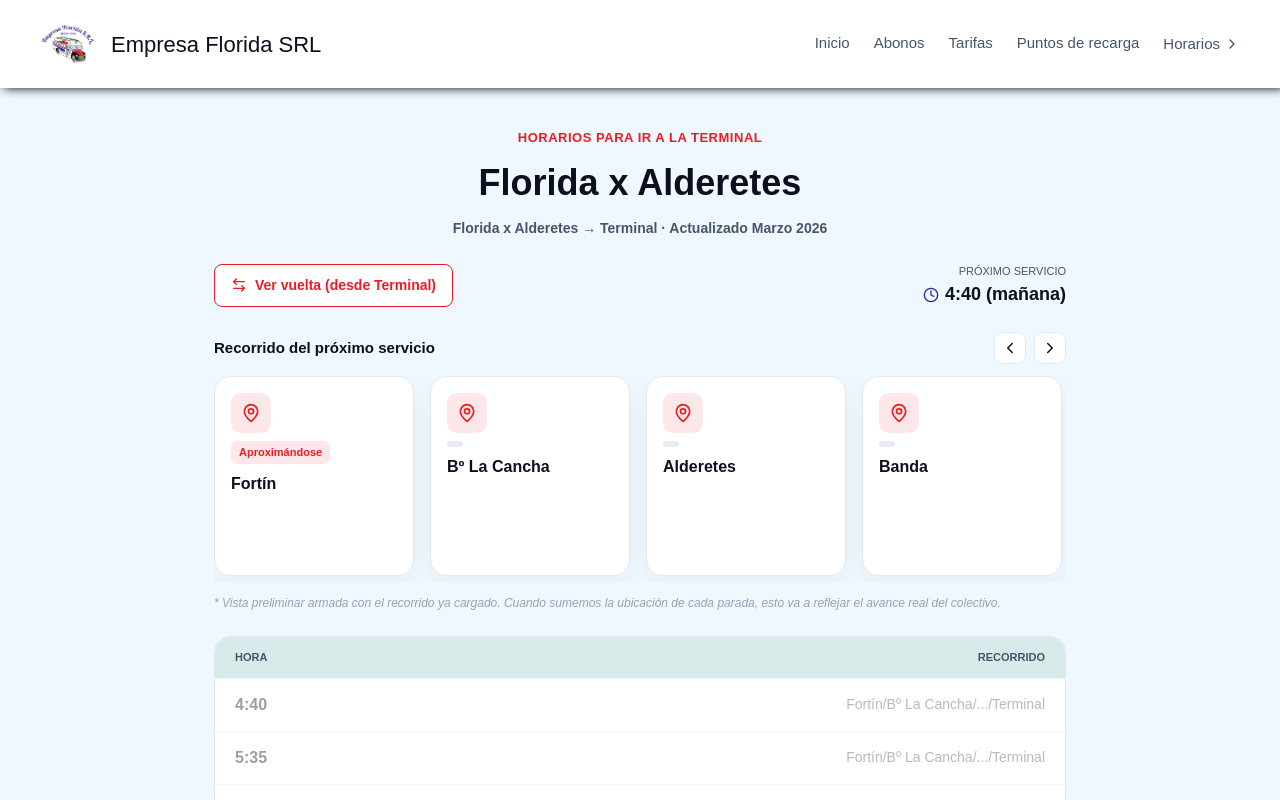
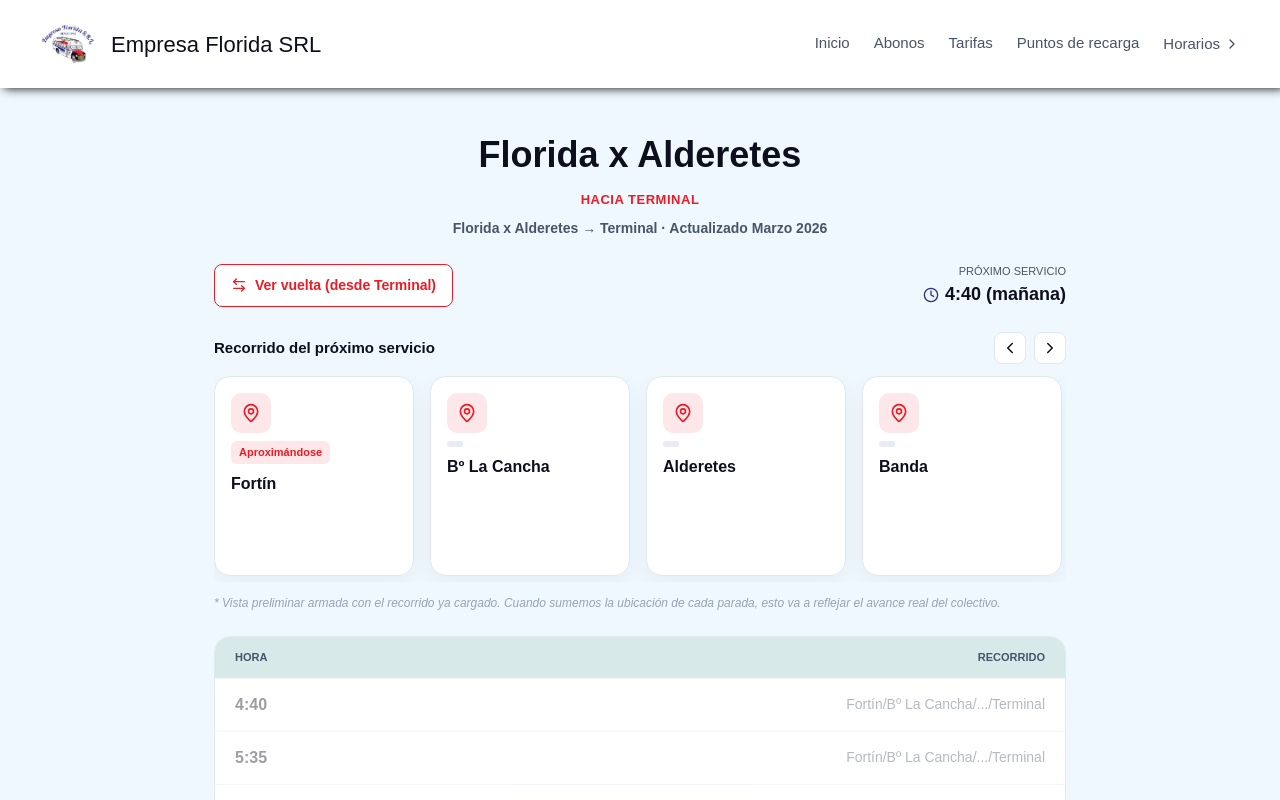
Before and after one commit to Juanchuchuy/EmpresaFlorida-web, a React (Vite) app: page /horarios/florida-alderetes in a window 1280 px wide. Shown: the top 800 px of the page. Built offline with nearby package versions, Linux system fonts and the light colour scheme.

Commit message:
Se arregla el bug de horarios header

```diff
--- a/src/pages/Horarios.jsx
+++ b/src/pages/Horarios.jsx
@@ -63,8 +63,8 @@
   return (
     <section className="horarios-page">
       <div className="horarios-hero">
-        <p className="horarios-kicker">Horarios para ir a la terminal</p>
         <h1 className="horarios-titulo">{linea.nombre}</h1>
+        <p className="horarios-kicker">{datos.sentido[0] === 'T' ? 'Desde Terminal' : 'Hacia Terminal'}</p>
         {datos && (
           <p className="horarios-subtitulo">
             {datos.sentido} · Actualizado {datos.actualizado}
```
